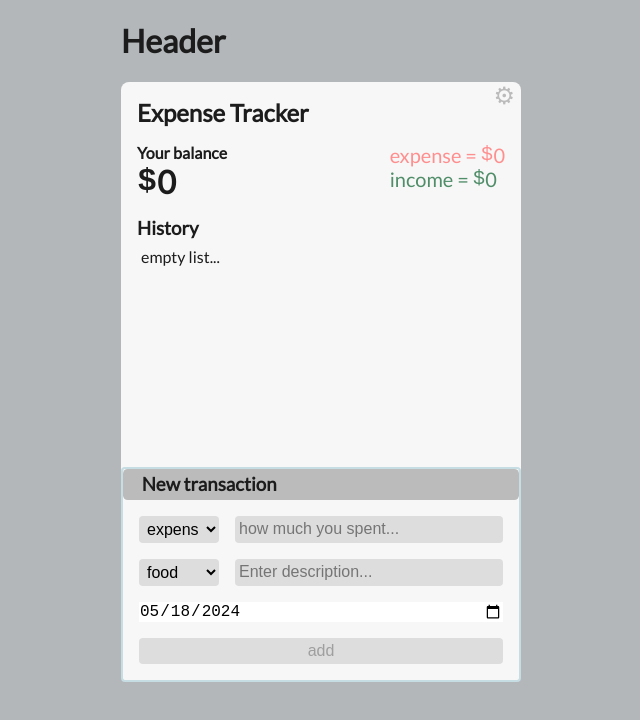
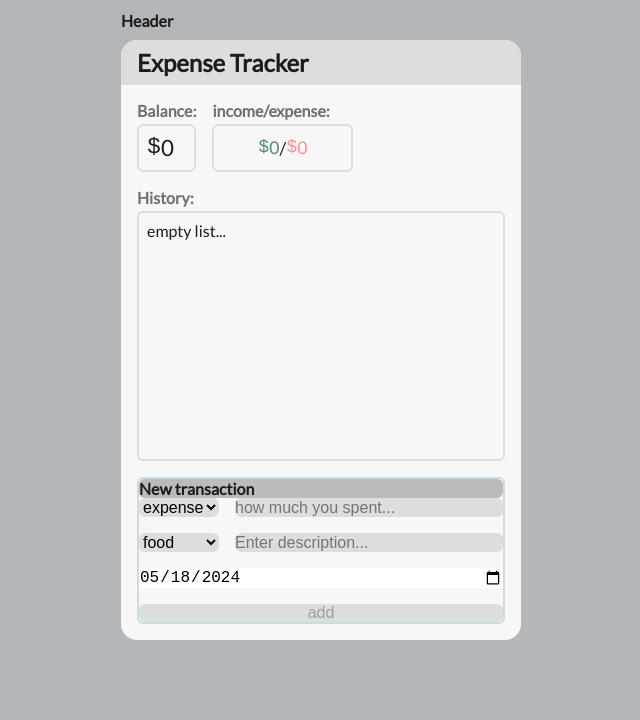
Before and after one commit to Userger/expenseTracker, a React (Vite) app: page / in a window 1280 px wide. Shown: the top 720 px of the page, without its empty margins (319-959 px from the left). Built offline with nearby package versions, Linux system fonts and the light colour scheme.

Commit message:
Redesign entire app except form

```diff
--- a/src/components/Tracker/Balance.tsx
+++ b/src/components/Tracker/Balance.tsx
@@ -1,14 +1,14 @@
-import { Currency } from "./Currency";
+import { Currency } from './Currency'
 
 export function Balance({ balance }: { balance: number }) {
-  const formattedBalance = Intl.NumberFormat().format(balance);
-  return (
-    <div>
-      <h4>Your balance</h4>
-      <h1 id="balance">
-        <Currency />
-        {formattedBalance}
-      </h1>
-    </div>
-  );
+    const formattedBalance = Intl.NumberFormat().format(balance)
+    return (
+        <div className="tracker-out-box">
+            <h2 className="tracker-title">Balance:</h2>
+            <div className="tracker-box tracker-balance">
+                <Currency />
+                {formattedBalance}
+            </div>
+        </div>
+    )
 }
--- a/src/components/Tracker/Header.tsx
+++ b/src/components/Tracker/Header.tsx
@@ -1,3 +1,3 @@
 export function Header() {
-  return <h2>Expense Tracker</h2>;
+  return <h2 className="tracker-main-title">Expense Tracker</h2>;
 }
--- a/src/components/Tracker/HistoryItem.tsx
+++ b/src/components/Tracker/HistoryItem.tsx
@@ -1,35 +1,35 @@
-import { TransactionType } from "../../hooks/useExpense";
-import { memo } from "react";
-import { CurrencyElement } from "./CurrencyElement";
+import { TransactionType } from '../../hooks/useExpense'
+import { memo } from 'react'
+import { CurrencyElement } from './CurrencyElement'
 
 export const HistoryItem = memo(function HistoryItem({
     transaction,
     deleteTransaction,
     click,
 }: {
-  transaction: TransactionType;
-  deleteTransaction: (id: number) => void;
-  click: (id: number) => void;
+    transaction: TransactionType
+    deleteTransaction: (id: number) => void
+    click: (id: number) => void
 }) {
-  console.log("trans", transaction.id);
-  const formattedNum = Intl.NumberFormat().format(transaction.num);
+    console.log('trans', transaction.id)
+    const formattedNum = Intl.NumberFormat().format(transaction.num)
     const size = {
-    pad: transaction.clicked ? "0.5em" : "0em",
-    width: transaction.clicked ? "5em" : "0em",
-  };
+        pad: transaction.clicked ? '0.5em' : '0em',
+        width: transaction.clicked ? '5em' : '0em',
+    }
     return (
         <li
             key={transaction.id}
-      className={`tracker-li ${transaction.clicked ? "tracker-li-clicked" : ""}`}
+            className={`tracker-li ${transaction.clicked ? 'tracker-li-clicked' : ''}`}
         >
             <div
                 className="tracker-li-h-container"
                 onClick={() => {
-          click(transaction.id);
+                    click(transaction.id)
                 }}
             >
                 <div className="tracker-li-container">
-          {transaction.type === "income" ? (
+                    {transaction.type === 'income' ? (
                         <div className={`tracker-num tracker-inc`}>
                             +{formattedNum}
                             <CurrencyElement />
@@ -40,7 +40,9 @@ export const HistoryItem = memo(function HistoryItem({
                             <CurrencyElement />
                         </div>
                     )}
-          <div>{transaction.category}</div>
+                    <div className="tracker-hi-category">
+                        {transaction.category}
+                    </div>
                 </div>
                 <button
                     className="tracker-button tracker-delete"
@@ -52,5 +54,5 @@ export const HistoryItem = memo(function HistoryItem({
             </div>
             <div className="tracker-descr">{transaction.descr}</div>
         </li>
-  );
-});
+    )
+})
--- a/src/components/Tracker/HistoryList.tsx
+++ b/src/components/Tracker/HistoryList.tsx
@@ -1,14 +1,14 @@
-import { ReactNode, memo } from "react";
+import { ReactNode, memo } from 'react'
 
 export const History = memo(function History({
-  history,
+    history,
 }: {
-  history: ReactNode;
+    history: ReactNode
 }) {
-  return (
-    <div className="tracker-history-container">
-      <h3>History</h3>
-      <ul className={`tracker-historyList`}>{history}</ul>
-    </div>
-  );
-});
+    return (
+        <div className="tracker-out-box tracker-history">
+            <h3 className="tracker-title">History:</h3>
+            <ul className="tracker-box tracker-historyList">{history}</ul>
+        </div>
+    )
+})
--- a/src/components/Tracker/IncomeExpense.tsx
+++ b/src/components/Tracker/IncomeExpense.tsx
@@ -1,24 +1,28 @@
-import { Currency } from "./Currency";
+import { Currency } from './Currency'
 
 export function IncomeExpense({
     expenseSum,
     incomeSum,
 }: {
-  expenseSum: number;
-  incomeSum: number;
+    expenseSum: number
+    incomeSum: number
 }) {
-  const formattedExpenseSum = Intl.NumberFormat().format(expenseSum);
-  const formattedIncomeSum = Intl.NumberFormat().format(incomeSum);
+    const formattedExpenseSum = Intl.NumberFormat().format(expenseSum)
+    const formattedIncomeSum = Intl.NumberFormat().format(incomeSum)
     return (
-    <div className="tracker-incExp-container">
+        <div className="tracker-out-box">
+            <h2 className="tracker-title">income/expense:</h2>
+            <div className="tracker-box tracker-incExp-container">
+                <div className="tracker-incExp-income">
+                    <Currency />
+                    {formattedIncomeSum}
+                </div>
+                /
                 <div className="tracker-incExp-expense">
-        expense = <Currency />
+                    <Currency />
                     {formattedExpenseSum}
                 </div>
-      <div className="tracker-incExp-income">
-        income = <Currency />
-        {formattedIncomeSum}
             </div>
         </div>
-  );
+    )
 }
--- a/src/components/Tracker/TrackerAppLayout.tsx
+++ b/src/components/Tracker/TrackerAppLayout.tsx
@@ -1,4 +1,4 @@
-import { ReactNode } from "react";
+import { ReactNode } from 'react'
 
 export function TrackerAppLayout({
     header,
@@ -8,25 +8,25 @@ export function TrackerAppLayout({
     formTransaction,
     settings,
 }: {
-  header: ReactNode;
-  balance: ReactNode;
-  IncomeExpense: ReactNode;
-  history: ReactNode;
-  formTransaction: ReactNode;
-  settings: ReactNode;
+    header: ReactNode
+    balance: ReactNode
+    IncomeExpense: ReactNode
+    history: ReactNode
+    formTransaction: ReactNode
+    settings: ReactNode
 }) {
     return (
         <div className="tracker">
-      {settings}
-      <div className="tracker-container tracker-flex">
+            {/* {settings} */}
             {header}
+            <div className="tracker-container">
                 <div className="tracker-h-container">
                     {balance}
                     {IncomeExpense}
                 </div>
                 {history}
-      </div>
                 {formTransaction}
             </div>
-  );
+        </div>
+    )
 }
--- /dev/null
+++ b/src/components/Tracker/styles/balance.css
@@ -0,0 +1,3 @@
+.tracker .tracker-balance {
+    font-size: 1.4em;
+}
--- a/src/components/Tracker/styles/history.css
+++ b/src/components/Tracker/styles/history.css
@@ -1,54 +1,59 @@
-.tracker .tracker-history-container {
-  display: flex;
-  flex-direction: column;
+.tracker .tracker-history {
+    height: 100%;
     overflow: hidden;
-  gap: var(--tracker-small-space);
-}
-.tracker .tracker-li-container {
-  display: flex;
-  flex-direction: row;
-  justify-content: start;
-  gap: var(--tracker-big-space);
-  width: 100%;
 }
 .tracker .tracker-historyList {
     height: 100%;
     overflow: auto;
     display: flex;
     flex-direction: column;
-  gap: var(--tracker-small-space);
-  padding: var(--tracker-small-space);
+    gap: var(--tracker-s-space);
 }
-
+.tracker .tracker-dateHistoryList {
+    max-height: 0em;
+}
+.tracker .tracker-dateHistoryList-opened {
+    max-height: initial;
+    padding: var(--tracker-s-space);
+}
+.tracker .tracker-li {
+    display: flex;
+    flex-direction: column;
+    gap: var(--tracker-s-space);
+    border-bottom: 1px solid var(--light-color2);
+}
 .tracker .tracker-li-h-container {
     width: 100%;
     display: flex;
-  gap: var(--tracker-small-space);
+    gap: var(--tracker-s-space);
     justify-content: space-between;
     align-items: center;
     cursor: pointer;
 }
-.tracker .tracker-li {
+.tracker .tracker-li-container {
     display: flex;
-  flex-direction: column;
-  gap: var(--tracker-small-space);
+    justify-content: start;
+    gap: var(--tracker-l-space);
+    width: 100%;
 }
+
 .tracker .tracker-descr {
     font-size: 0.9em;
-  max-height: 1px;
+    max-height: 0px;
     word-break: break-all;
-  padding-inline: var(--tracker-small-space);
-  border-radius: var(--tracker-small-space);
+    padding: 0;
     background: var(--light-color2);
-  transition: 900ms ease-in-out;
     overflow: hidden;
+    box-shadow: inset 0px 0px 18px 1px gray;
 }
 .tracker .tracker-li-clicked .tracker-descr {
-  max-height: 20em;
+    max-height: initial;
+    padding: var(--tracker-s-space);
 }
 .tracker .tracker-num {
-  text-align: end;
-  padding-inline-start: var(--tracker-big-space);
+    min-width: 100px;
+    text-align: start;
+    padding-inline-start: var(--tracker-s-space);
 }
 .tracker .tracker-li-date {
     margin-inline-start: auto;
@@ -62,12 +67,13 @@
 .tracker .tracker-delete {
     overflow: hidden;
     transition: 200ms linear;
-  padding: var(--tracker-small-space);
+    padding: 0;
+    padding-inline: var(--tracker-s-space);
     flex-shrink: 0;
 }
 .tracker .tracker-dateHistory-title {
     display: flex;
-  gap: var(--tracker-big-space);
+    gap: var(--tracker-l-space);
     overflow: hidden;
 }
 .tracker .tracker-historyList-balance {
@@ -83,13 +89,6 @@
 .tracker .tracker-dateHistory-balance-opened {
     transform: translateY(100%);
 }
-.tracker .tracker-dateHistoryList {
-  max-height: 0em;
-  transition: 300ms linear;
-}
-.tracker .tracker-dateHistoryList-opened {
-  max-height: 20em;
-}
 .tracker .tracker-historyList-date {
     color: var(--border-color);
     transition: color 200ms linear;
@@ -98,3 +97,6 @@
 .tracker .tracker-historyList-date:hover {
     color: var(--prime-color);
 }
+.tracker .tracker-hi-category {
+    justify-self: center;
+}
--- a/src/components/Tracker/styles/incomeExpense.css
+++ b/src/components/Tracker/styles/incomeExpense.css
@@ -1,11 +1,15 @@
-.tracker-incExp-container {
-  display: flex;
-  flex-direction: column;
-  font-size: 1.25em;
+.tracker .tracker-incExp-container {
+    min-width: 8em;
+    height: 100%;
+    display: flex;
+    flex-direction: row;
+    justify-content: center;
+    align-items: center;
+    font-size: 1.1em;
 }
 .tracker-incExp-income {
-  color: var(--green-color);
+    color: var(--green-color);
 }
 .tracker-incExp-expense {
-  color: var(--red-color);
+    color: var(--red-color);
 }
--- a/src/components/Tracker/styles/index.css
+++ b/src/components/Tracker/styles/index.css
@@ -1,10 +1,13 @@
-@import url("./history.css");
-@import url("./form.css");
-@import url("./incomeExpense.css");
-@import url("./currency.css");
-@import url("./settings.css");
+@import url('./history.css');
+@import url('./form.css');
+@import url('./incomeExpense.css');
+@import url('./currency.css');
+@import url('./settings.css');
+@import url('./balance.css');
 
 :root {
+    --title-fs: 16px;
+    --title-color: #707070;
     --box-shadow: 0 1px 3px rgba(0, 0, 0, 0.12), 0 1px 2px rgba(0, 0, 0, 0.24);
     --prime-color: #1c1c1c;
     --border-color: #949494;
@@ -14,16 +17,25 @@
     --red-color: #ff8f8f;
     --green-color: #508d69;
     --light-green-color: #9ade7b;
-  --tracker-small-space: 0.25em;
-  --tracker-big-space: 1em;
-  --tracker-br: 0.5em;
-  --tracker-br-small: 0.25em;
+    --tracker-s-space: 4px;
+    --tracker-m-space: 8px;
+    --tracker-l-space: 16px;
+    --tracker-br: 16px;
+    --tracker-br-small: 6px;
+}
+
+h1,
+h2,
+h3,
+h4 {
+    font-size: inherit;
 }
 
 .tracker * {
     margin: 0;
     padding: 0;
     border: none;
+    font-size: inherit;
     /* border: 2px red solid; */
     box-sizing: border-box;
     -moz-box-sizing: border-box;
@@ -36,38 +48,57 @@
 }
 .tracker {
     position: relative;
+    height: 600px;
+    width: 400px;
     display: flex;
     flex-direction: column;
-  gap: var(--tracker-big-space);
+    font-size: 16px;
     background: #f7f7f7;
     border-radius: var(--tracker-br);
-  height: 600px;
+    overflow: hidden;
 }
-
-.tracker-container {
-  width: 400px;
+.tracker .tracker-container {
     height: 100%;
-  padding: var(--tracker-big-space);
+    display: flex;
+    flex-direction: column;
+    gap: var(--tracker-l-space);
+    padding: var(--tracker-l-space);
     overflow: hidden;
 }
 
 .tracker-h-container {
     display: flex;
-  justify-content: space-between;
+    justify-content: start;
+    gap: var(--tracker-l-space);
 }
 
-.tracker-flex {
-  display: flex;
-  flex-direction: column;
-  gap: var(--tracker-big-space);
-}
 .tracker-h-flex {
     display: flex;
     flex-direction: row;
-  gap: var(--tracker-big-space);
+    gap: var(--tracker-l-space);
 }
 .tracker-button {
-  border-radius: var(--tracker-small-space);
-  padding: var(--tracker-small-space);
+    border-radius: var(--tracker-s-space);
+    padding: var(--tracker-s-space);
     cursor: pointer;
 }
+.tracker .tracker-title {
+    font-size: var(--title-fs);
+    color: var(--title-color);
+}
+.tracker .tracker-main-title {
+    font-size: 1.5em;
+    background: var(--light-color2);
+    padding-block: var(--tracker-m-space);
+    padding-inline: var(--tracker-l-space);
+}
+.tracker .tracker-box {
+    padding: var(--tracker-m-space);
+    border: 2px solid var(--light-color2);
+    border-radius: var(--tracker-br-small);
+}
+.tracker .tracker-out-box {
+    display: flex;
+    flex-direction: column;
+    gap: var(--tracker-s-space);
+}
```
Also changed, not shown: src/components/Tracker/HistoryDateContainer.tsx (+18 -18 lines), 1 other file (tests, documents, lock files or other folders). Lines whose indentation alone changed are shown as unchanged.
